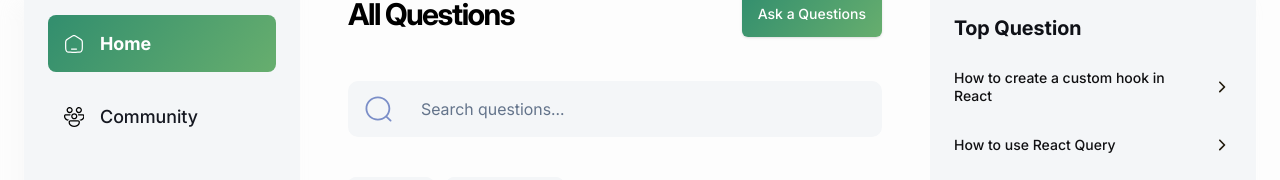
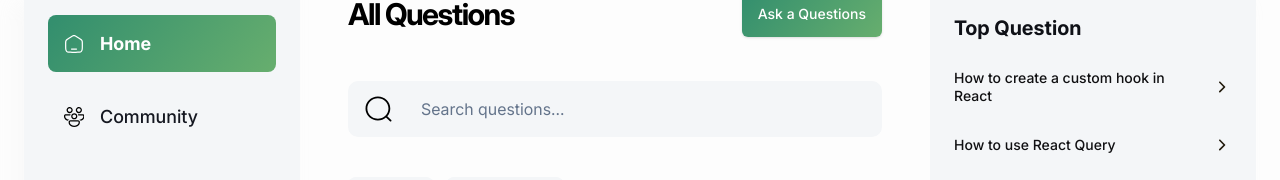
Before and after one commit to phibang123/jsmasterypro_devflow, a Next.js app: page / in a window 1280 px wide. Shown: the part 137-317 px from the top of the page. Built offline with nearby package versions, Linux system fonts and the light colour scheme; no server answers.

Commit message:
[Update] UI

```diff
--- a/components/navigation/LeftSidebar.tsx
+++ b/components/navigation/LeftSidebar.tsx
@@ -67,7 +67,7 @@ const LeftSidebar = async () => {
 
   return (
     <section className="custom-scrollbar border-none sticky left-0 top-0 flex h-screen flex-col justify-between overflow-y-auto border-r p-6 pt-32 pr-0 shadow-light-300 dark:shadow-none max-sm:hidden lg:w-[300px]">
-      <div className="flex flex-1 flex-col gap-4 background-light800_dark300 rounded-lg p-6 shadow-light-300 dark:shadow-none">
+      <div className="flex flex-col gap-4 background-light800_dark300 rounded-lg p-6 shadow-light-300 dark:shadow-none">
         <NavLinks userId={userId} />
       </div>
 
--- a/components/search/LocalSearch.tsx
+++ b/components/search/LocalSearch.tsx
@@ -62,8 +62,8 @@ function LocalSearch({ route, imgSrc, placeholder, otherClasses }: Props) {
         src={imgSrc}
         width={32}
         height={32}
-        alt="Search"
-        className={placeholder}
+        alt={`${placeholder}`}
+        className="invert-colors"
       />
       <Input
         type="text"
```
Also changed, not shown: public/icons/search.svg.
